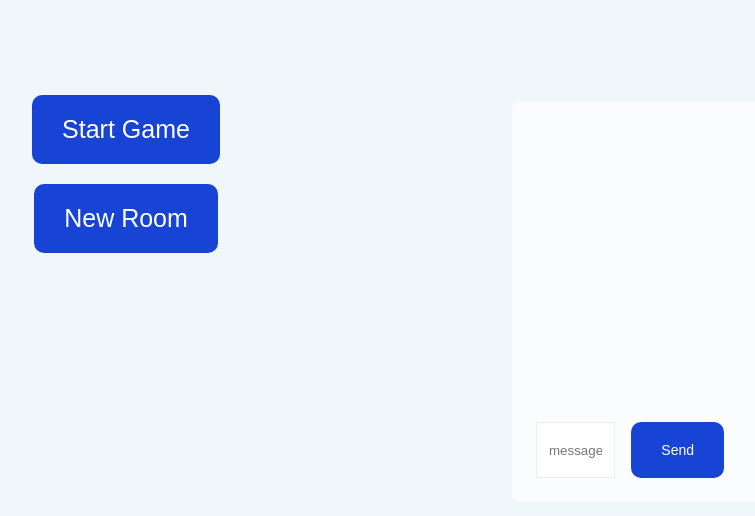
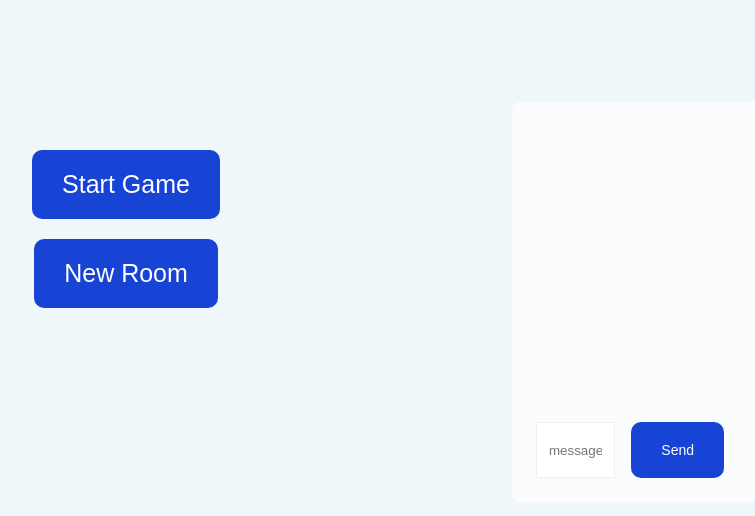
Before and after one commit to michaelsheng15/phrase-racer, a website: page public/game.html in a window 1280 px wide. Shown: the part 260-776 px from the top of the page, without its empty margins (514-1269 px from the left). Drawn offline with nearby package versions, Linux system fonts and the light colour scheme; no server answers.

Commit message:
Changed game screen margins

```diff
--- a/public/css/styles.css
+++ b/public/css/styles.css
@@ -24,7 +24,8 @@ textarea {
 }
 
 #word{
-  font-size: 40px;
+  font-size: 60px;
+  margin-bottom: 10px;
 }
 
 button {
@@ -83,10 +84,11 @@ button {
   text-align: center;
   flex-direction: column;
   height: 95vh;
+  padding-top: 40px;
 }
 
 #countdown {
-  font-size: 60px;
+  font-size: 100px;
   padding: 15px;
 }
 
@@ -94,7 +96,7 @@ button {
 
 /* chat section */
 #startGameButton{
-  margin-bottom: 20px;
+  margin: 20px 0px;
 }
 
 .chat__main {
```
